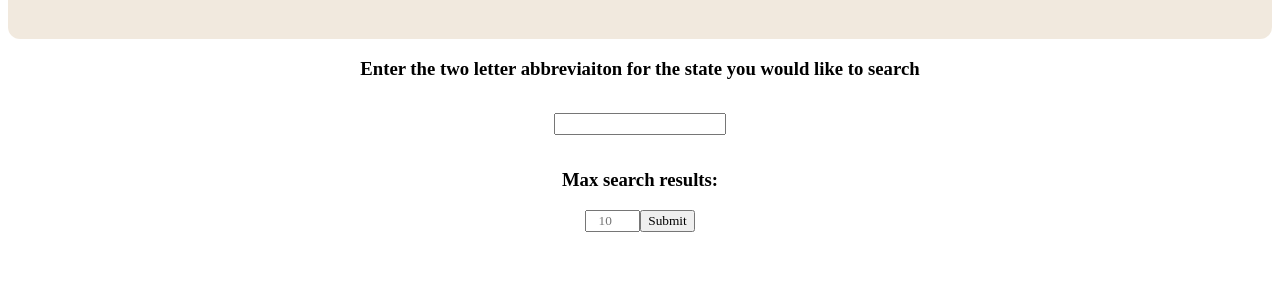
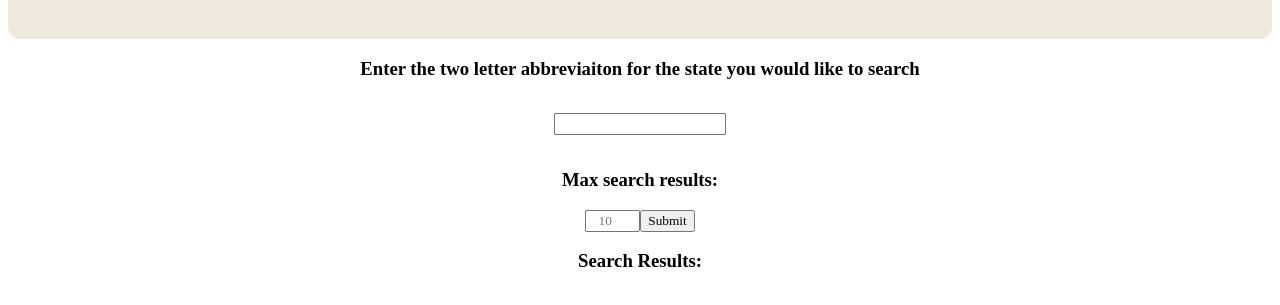
Before and after one commit to MatthewDWise/NPSSearch, a plain HTML site: page index.html in a window 1280 px wide. Shown: the part 89-394 px from the top of the page. Drawn offline with nearby package versions, Linux system fonts and the light colour scheme; a web font is replaced by a local one.

Commit message:
Update index.html

```diff
--- a/index.html
+++ b/index.html
@@ -1,5 +1,5 @@
 <!DOCTYPE html>
-<lang="en">
+<html lang="en">
 <head>
 <meta charset="utf-8">
 <meta name ="viewport" content ="width=device-width">
@@ -20,6 +20,7 @@
 </form>
 </div>
 <section id = "resultsDisplay hidden">
+  <h3>Search Results:</h3>
 <ul class = "searchResults">
 </ul>
 </section>
```
